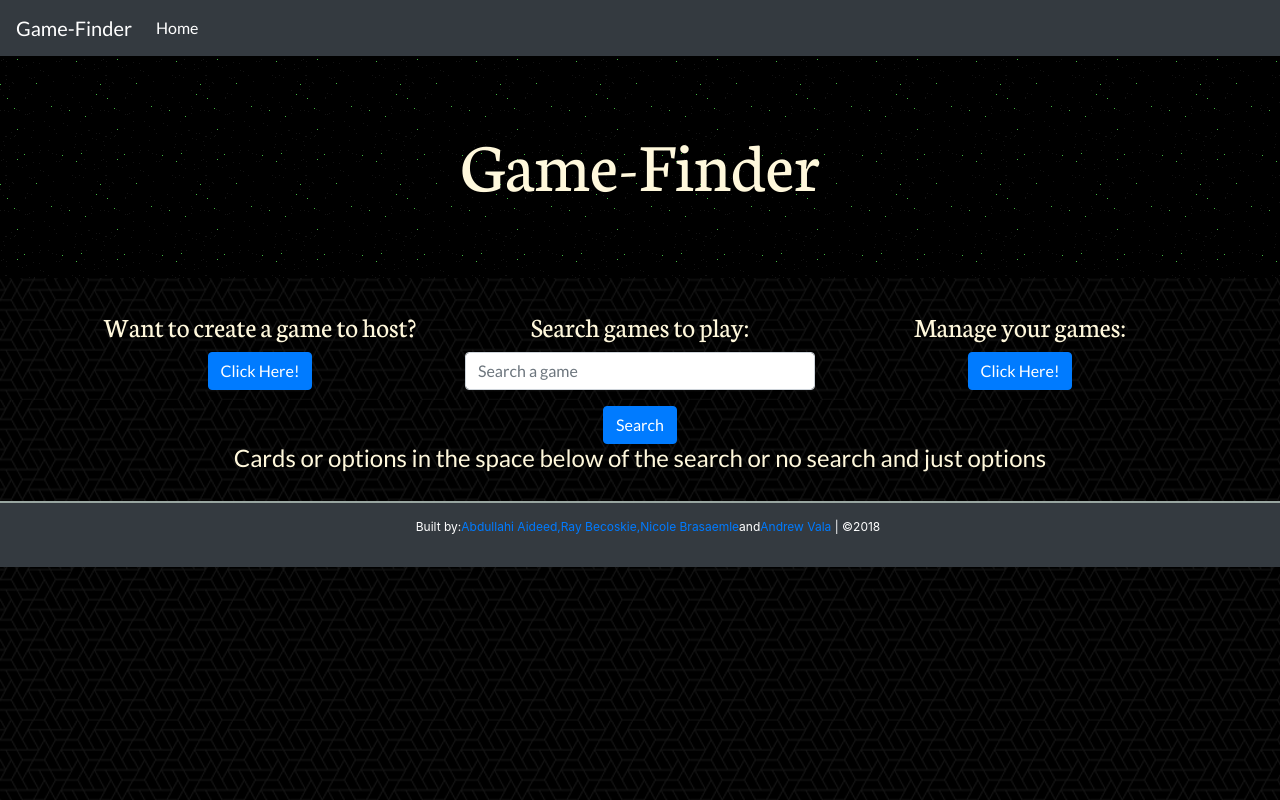
After one commit to nbrasaemle/Party-Up-With-Games, a Node server app: template views/layouts/index.html in a window 1280 px wide. The commit adds this page. Run offline with Node 20, Linux system fonts and the light colour scheme; the template is opened without the code that fills it, so the values that code supplies are empty; some libraries are stand-ins or nearby versions.

Commit message:
not ready to merge, a wireframe of the main page

```diff
--- a/public/styles/styles.css
+++ b/public/styles/styles.css
@@ -1,3 +1,40 @@
 .list-group-item {
   line-height: 2.5;
 }
+/* Backgrounds */
+.bkgd {
+  background-image: url("../images/darkness.png");
+}
+body {
+  background-image: url("../images/what-the-hex-dark.png");
+}
+/* Font Styling: */
+.font, h3 {
+  font-family: 'Neuton', serif;
+}
+
+.fontTwo {
+  font-family: 'Lato', sans-serif;
+}
+
+h3, h4, .font {
+  text-align: center;
+  color:cornsilk;
+}
+
+/* Aligning */
+.col-sm-4 {
+  text-align: center;
+}
+
+
+/* Footer */
+.footer{
+  color: white;
+	text-align:center;
+	line-height:1.5;
+	padding: 15px;
+	font-size:12px;
+	border-top: solid 2px rgb(152, 165, 160);
+	margin-top: 20px;
+}
--- /dev/null
+++ b/views/layouts/index.html
@@ -0,0 +1,101 @@
+<!DOCTYPE html>
+<html lang="en">
+
+<head>
+    <meta charset="UTF-8">
+    <meta name="viewport" content="width=device-width, initial-scale=1.0">
+    <meta http-equiv="X-UA-Compatible" content="ie=edge">
+    <title>Game-Finder</title>
+    <!-- Fonts -->
+    <link href="https://fonts.googleapis.com/css?family=Lato|Neuton" rel="stylesheet">
+    <!-- Bootstrap and CSS link -->
+    <link rel="stylesheet" href="https://stackpath.bootstrapcdn.com/bootstrap/4.1.3/css/bootstrap.min.css" integrity="sha384-MCw98/SFnGE8fJT3GXwEOngsV7Zt27NXFoaoApmYm81iuXoPkFOJwJ8ERdknLPMO"
+        crossorigin="anonymous">
+    <link rel="stylesheet" href="../../public/styles/styles.css">
+
+</head>
+
+<body>
+
+    <nav class="navbar navbar-expand-lg navbar-dark bg-dark">
+        <a class="navbar-brand fontTwo" href="index.html">Game-Finder</a>
+        <button class="navbar-toggler" type="button" data-toggle="collapse" data-target="#navbarNav" aria-controls="navbarNav" aria-expanded="false"
+            aria-label="Toggle navigation">
+            <span class="navbar-toggler-icon"></span>
+        </button>
+        <div class="collapse navbar-collapse" id="navbarNav">
+            <ul class="navbar-nav">
+                <li class="nav-item active">
+                    <a class="nav-link fontTwo" href="index.html">Home
+                        <span class="sr-only">(current)</span>
+                    </a>
+                </li>
+                <!-- <li class="nav-item">
+              <a class="nav-link font" href="#">Create</a>
+            </li>
+            <li class="nav-item font">
+              <a class="nav-link" href="#"></a>
+            </li>
+            <li class="nav-item font">
+              <a class="nav-link disabled" href="#"></a>
+            </li> -->
+            </ul>
+        </div>
+    </nav>
+
+    <div class="jumbotron jumbotron-fluid bkgd ">
+        <div class="container">
+            <h1 class="display-3 font">Game-Finder</h1>
+            <!-- <p class="lead fontTwo">Game-Finder is a place to create a </p> -->
+        </div>
+    </div>
+
+    <div class="container">
+        <div class="row">
+            <div class="col-sm-4">
+                <h3>Want to create a game to host?</h3>
+                <button type="button" class="btn btn-primary fontTwo">Click Here!</button>
+            </div>
+            <div class="col-sm-4">
+                <h3>Search games to play:</h3>
+                <form>
+                    <div class="form-group">
+                        <input type="search" class="form-control fontTwo" id="gameSearch" aria-describedby="gameSearch" placeholder="Search a game">
+                    </div>
+                    <button type="button" class="btn btn-primary fontTwo">Search</button>
+                </form>
+            </div>
+            <div class="col-sm-4">
+                <h3>Manage your games:</h3>
+                <button type="button" class="btn btn-primary fontTwo">Click Here!</button>
+
+            </div>
+        </div>
+        <div class="row">
+            <div class="col-sm-12 fontTwo" id="searchHidden">
+                <h4>Cards or options in the space below of the search or no search and just options</h4>
+            </div>
+        </div>
+    </div>
+
+    <nav class="navbar justify-content-center navbar-dark bg-dark footer">
+		<p class="navbar-brand" id="copyright">
+			<p>Built by:</p>
+			<p><a class = "author" href="https://github.com/aideed4" target="_blank"> Abdullahi Aideed,</a></p>
+			<p><a class = "author" href="https://github.com/becoskie" target="_blank"> Ray Becoskie,</a></p>
+			<p><a class = "author" href="https://github.com/nbrasaemle" target="_blank"> Nicole Brasaemle</a></p>
+			<p>and</p>
+			<p><a class = "author" href="https://github.com/awvala" target="_blank"> Andrew Vala</a>&nbsp;|&nbsp;&copy;2018</p>
+		</p>
+	</nav>
+
+    <!-- Script links -->
+    <script src="https://code.jquery.com/jquery.js"></script>
+    <script src="https://cdnjs.cloudflare.com/ajax/libs/popper.js/1.14.3/umd/popper.min.js" integrity="sha384-ZMP7rVo3mIykV+2+9J3UJ46jBk0WLaUAdn689aCwoqbBJiSnjAK/l8WvCWPIPm49"
+        crossorigin="anonymous"></script>
+    <script src="https://stackpath.bootstrapcdn.com/bootstrap/4.1.3/js/bootstrap.min.js" integrity="sha384-ChfqqxuZUCnJSK3+MXmPNIyE6ZbWh2IMqE241rYiqJxyMiZ6OW/JmZQ5stwEULTy"
+        crossorigin="anonymous"></script>
+    <script src="../../public/js/index.js"></script>
+</body>
+
+</html>
```
Also changed, not shown: public/images/darkness.png (added), public/images/what-the-hex-dark.png (added).
